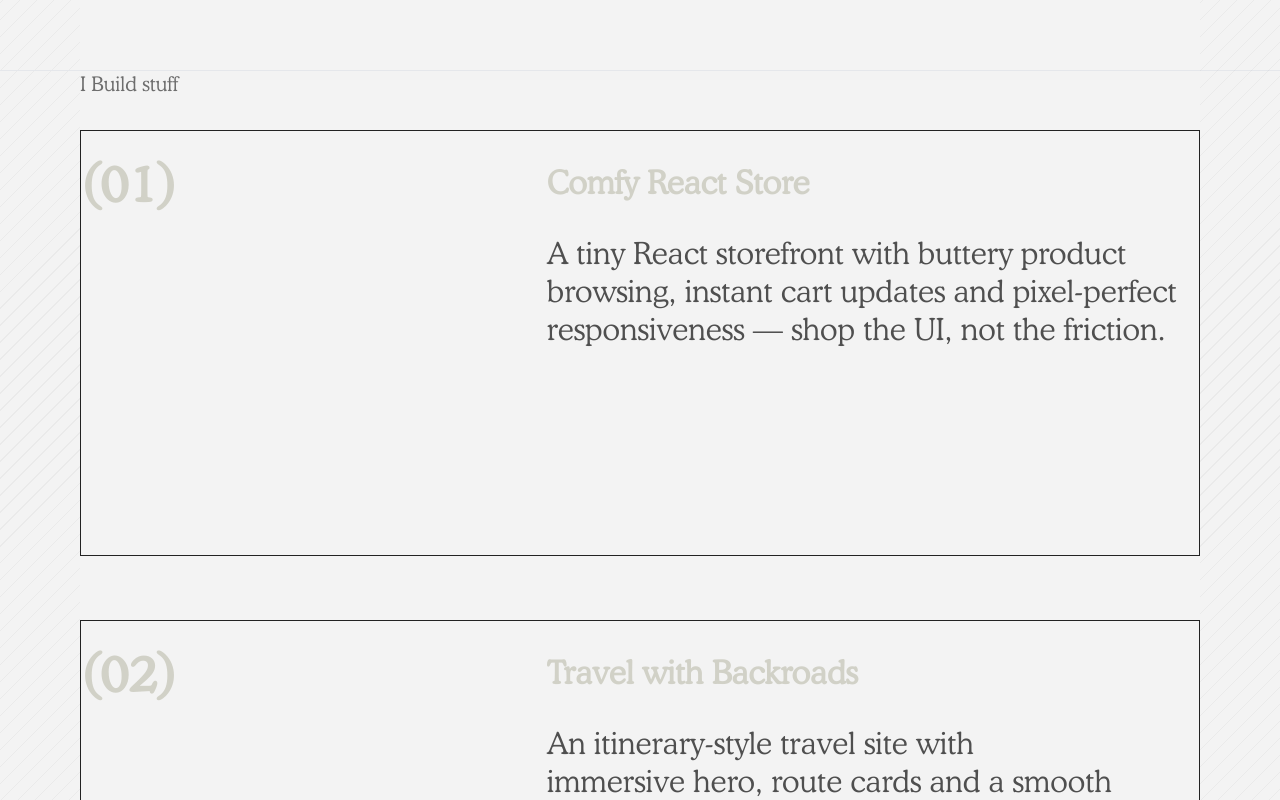
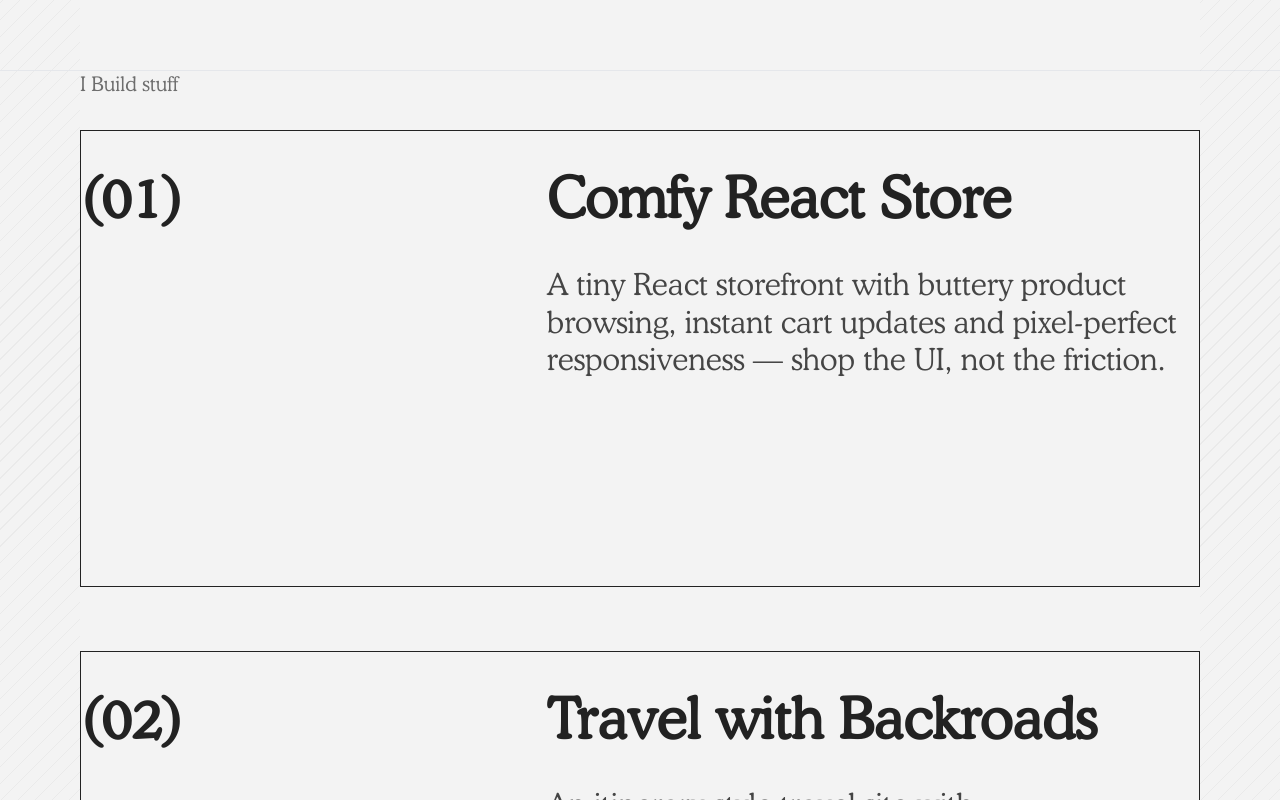
Before and after one commit to ajb-arvind/ajb-arvind.info, a Next.js app: page / in a window 1280 px wide. Shown: the part 2000-2800 px from the top of the page. Built offline with nearby package versions, Linux system fonts and the light colour scheme.

Commit message:
changes in project

```diff
--- a/src/app/_components/main-header.tsx
+++ b/src/app/_components/main-header.tsx
@@ -3,7 +3,7 @@ import { cooperBTLight } from '../layout';
 
 export const MainHeader = () => {
   return (
-    <header className="px-4 lg:px-20 bg-transparent fixed inset-x-0 top-0 h-nav-height flex items-center border-b border-b-gray-200 z-1">
+    <header className="px-4 lg:px-20 bg-transparent fixed inset-x-0 top-0 h-nav-height flex items-center z-[1]">
       <p className={cn(cooperBTLight.className, 'text-3xl font-bold')}>AB</p>
     </header>
   );
--- a/src/app/_components/project.tsx
+++ b/src/app/_components/project.tsx
@@ -21,23 +21,16 @@ export const ProjectPart = ({
 }) => {
   return (
     <div className={cn('border', cooperBTLight.className)}>
-      <div className="flex grid-cols-12 items-center justify-start gap-x-[var(--space-xs)] text-left text-[length:var(--text-heading-2)] font-semibold text-[var(--color-accent-400)] md:grid md:justify-between md:gap-x-[var(--gap-fluid)]">
-        <span
-          className="col-span-2"
-          style={{
-            fontSize: 'clamp(1.9531rem,1.496rem + 2.2854vi,3.5529rem)',
-          }}
-        >
-          (0{index + 1})
-        </span>
-        <h3 className="col-span-8 col-start-6 py-8 2xl:py-[var(--space-sm)] text-h2">
+      <div className="flex grid-cols-12 items-center justify-start text-about-me gap-x-4 text-left font-semibold md:grid md:justify-between md:gap-x-4">
+        <span className="col-span-2">(0{index + 1})</span>
+        <h3 className="col-span-8 col-start-6 py-8 2xl:py-10 text-h2">
           {project.title}
         </h3>
       </div>
       <div className="grid-gap relative flex min-h-[30vh] flex-col place-items-start pt-[var(--space-3xs)] md:grid md:min-h-[40vh] md:grid-cols-12">
         <div className="col-span-7 col-start-6 flex w-full flex-col gap-y-[var(--space-sm)] pt-[var(--space-sm)] text-[length:var(--text-heading-4)]">
           <p
-            className="max-w-[40ch] text-balance font-medium text-shark-700"
+            className="max-w-[40ch] text-balance font-medium text-shark-800"
             style={{
               fontSize: 'clamp(1.25rem,1.0359rem + 1.0707vi,1.9995rem)',
             }}
--- a/src/app/page.tsx
+++ b/src/app/page.tsx
@@ -37,7 +37,7 @@ export default function Home() {
   return (
     <main>
       <div className="fixed inset-x-0 top-0 h-full w-full bg-background">
-        <div className="absolute top-0 bottom-0 left-4 right-4 lg:left-20 lg:right-20 border-r border-r-shark-100 bg-[linear-gradient(to_right,var(--color-shark-100)_1px,transparent_1px),linear-gradient(to_bottom,var(--color-shark-100)_1px,transparent_1px)] bg-[size:80px_var(--spacing-nav-height)]"></div>
+        <div className="absolute top-0 bottom-0 left-4 right-4 lg:left-20 lg:right-20 border-r border-r-shark-100 bg-[linear-gradient(to_right,var(--color-shark-100)_1px,transparent_1px),linear-gradient(to_bottom,var(--color-shark-100)_1px,transparent_1px)] bg-[size:150px_var(--spacing-nav-height)]"></div>
         {/* <div className="absolute bottom-0 left-0 right-0 top-0 bg-[radial-gradient(125%_125%_at_50%_10%,var(--color-shark-200)_40%,rgba(15,23,42,1)_100%)]"></div> */}
       </div>
       <Wrapper>
```
